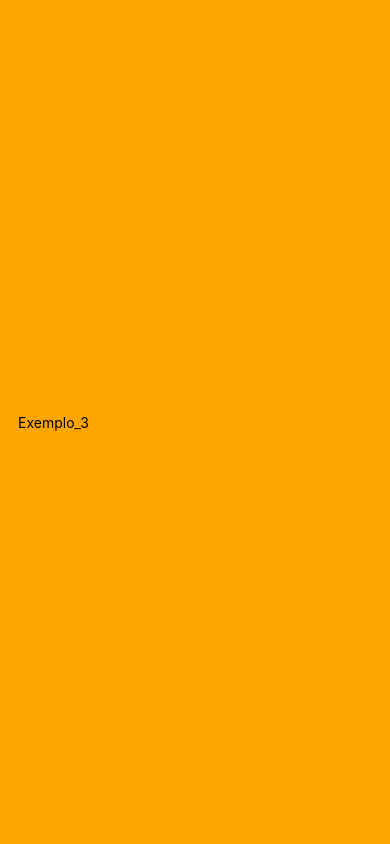
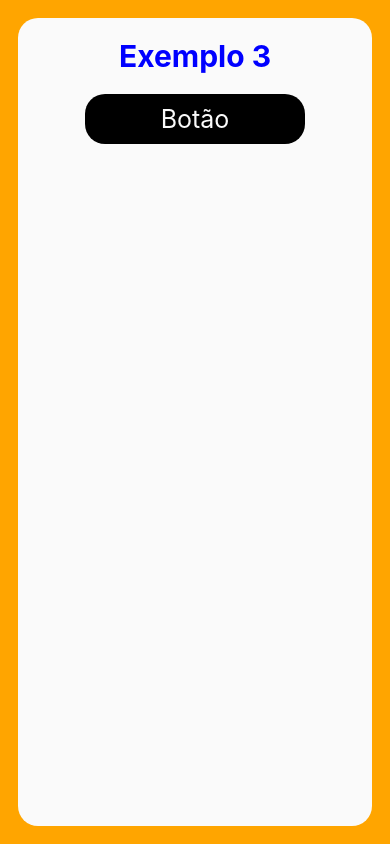
Before and after one commit to Mateus-Rodrigues/aula_pam, a React Native app: screen / in a window 390 px wide. Built offline with nearby package versions, Linux system fonts and the light colour scheme.

Commit message:
aula dia 20-03

```diff
--- a/App.js
+++ b/App.js
@@ -20,7 +20,7 @@
   container: {
    flex: 1,
    backgroundColor: 'orange',
-   //alignItems: 'center',
+   alignItems: 'center',
    justifyContent: 'center',
    padding: 18,
   },
--- a/src/ex_3/index.js
+++ b/src/ex_3/index.js
@@ -1,9 +1,22 @@
-import { View, Text, Pressable} from 'react-native';
+import { View, Text, TouchableOpacity} from 'react-native';
+
+import styles from './styles';
 
 export default function Exemplo_3(){
+
+function mensagem (){
+    alert('Aula de React-Native');
+}
+
     return(
-        <View>
-            <Text>Exemplo_3</Text>
+        <View style = {styles.container}>
+            <Text style = {styles.titulo}>Exemplo 3</Text>
+
+            <TouchableOpacity style={styles.botao} onPress={() => mensagem()}>
+                <Text style={styles.txtBotao}>Botão</Text>
+            </TouchableOpacity>
+
+
         </View>
-    )
+    );
 }
--- a/src/ex_3/styles.js
+++ b/src/ex_3/styles.js
@@ -0,0 +1,32 @@
+import {StyleSheet } from 'react-native';
+
+const styles = StyleSheet.create({
+    container:{
+        flex: 1,
+        backgroundColor: '#fafafa',
+        width: '100%',
+        borderRadius: 20,
+        alignItems: 'center',
+        padding: 20,
+    },
+    titulo: {
+        fontSize: 30,
+        fontWeight: 'bold',
+        color: 'blue',
+    },
+    botao: {
+        width: '70%',
+        padding: 10,
+        margin: 20,
+        backgroundColor: '#000',
+        alignItems: 'center',
+        justifyContent: 'center',
+        borderRadius: 20,
+    },
+    txtBotao: {
+        fontSize: 25,
+        color: '#fafafa',
+    },
+});
+
+export default styles;
```
